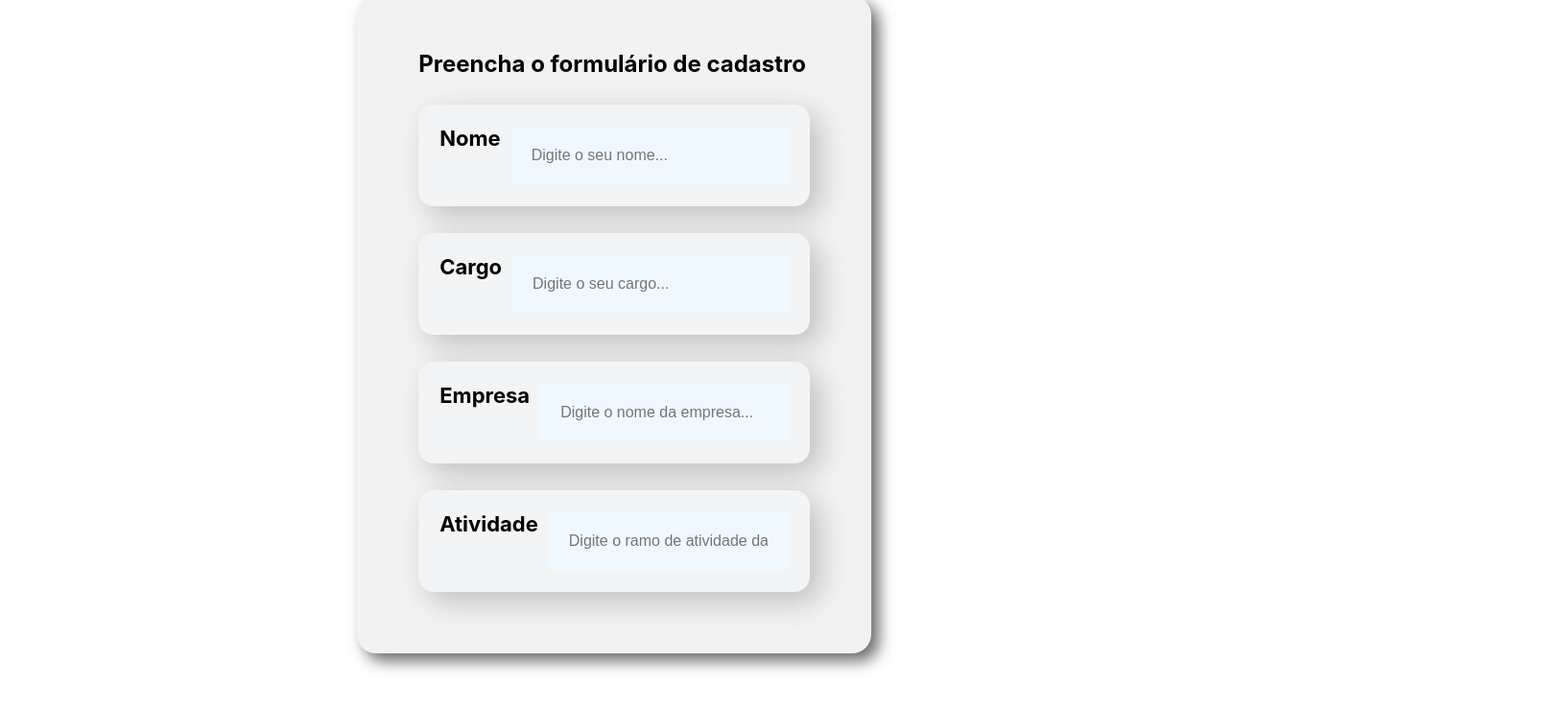
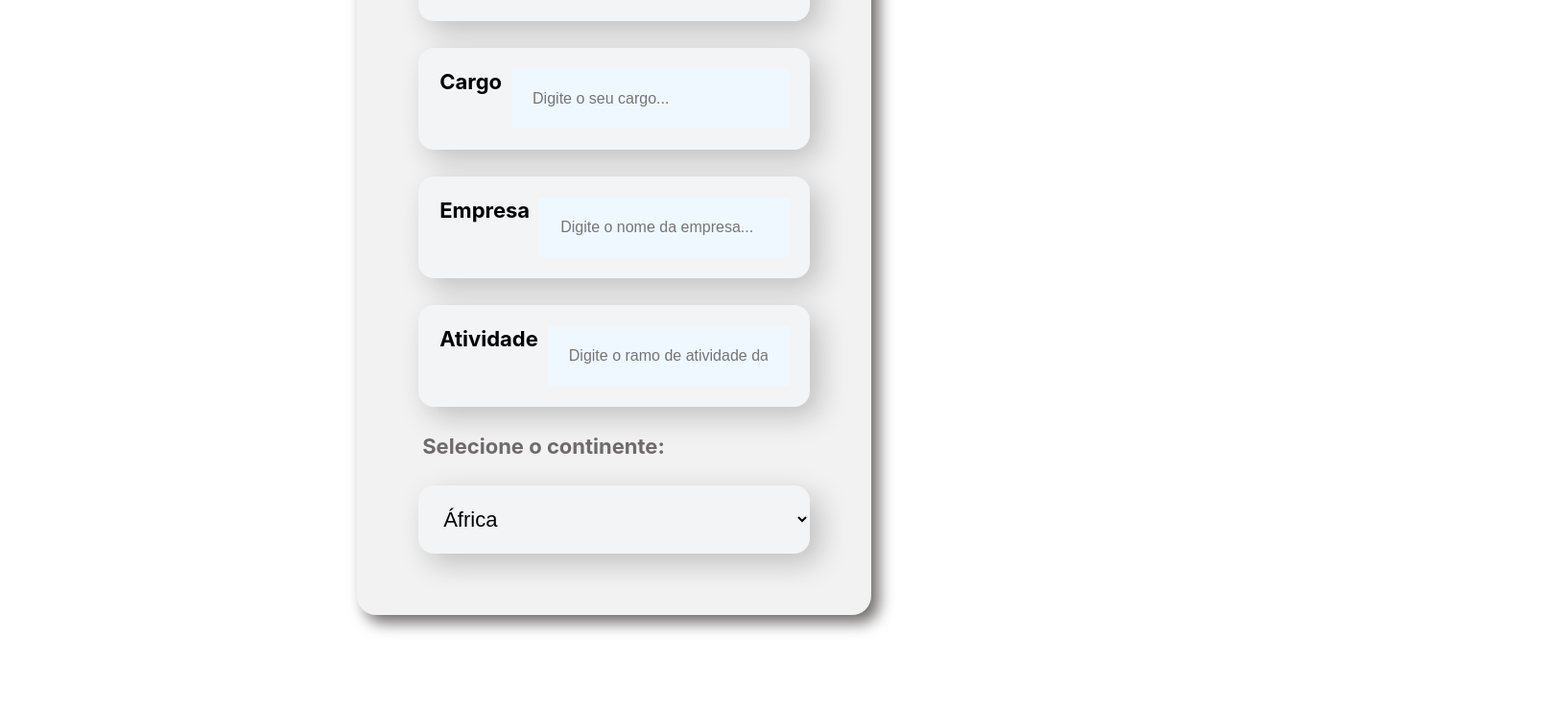
Before and after one commit to alanmulero/React-Alura, a React (Create React App) app: page / in a window 1280 px wide. Shown: the part 627-1366 px from the top of the page at 96% size, 1630 px wide, since content can reach past the window. Built offline with nearby package versions, Linux system fonts and the light colour scheme.

Commit message:
Lista suspensa OK.

```diff
--- a/src/componentes/Banner/Banner.css
+++ b/src/componentes/Banner/Banner.css
@@ -3,3 +3,6 @@
     text-align: center;
     padding: 10px 0px 10px 0px;
 }
+img{
+    max-width: 80%;
+}
--- a/src/componentes/Formulario/index.js
+++ b/src/componentes/Formulario/index.js
@@ -1,7 +1,9 @@
 import './Formulario.css'
 import CampoTexto from "../CampoTexto";
+import ListaSuspensa from "../ListaSuspensa";
 
 const Formulario = () => {
+    const paises = ['África','América do Norte','América do Sul','Ásia','Oceania']
     return (
         <section className="formulario">
 
@@ -11,7 +13,7 @@ const Formulario = () => {
                 <CampoTexto label={"Cargo"} placeholder={"Digite o seu cargo"}/>
                 <CampoTexto label={"Empresa"} placeholder={"Digite o nome da empresa"}/>
                 <CampoTexto label={"Atividade"} placeholder={"Digite o ramo de atividade da empresa"}/>
-
+                <ListaSuspensa label={'Selecione o continente:'} itens={paises}/>
 
             </form>
 
--- /dev/null
+++ b/src/componentes/ListaSuspensa/ListaSuspensa.css
@@ -0,0 +1,26 @@
+select{
+
+    margin: 28px 0;
+    box-sizing: border-box;
+    display: flex;
+    width: 100%;
+    border: none;
+    border-radius: 16px;
+    background-color: #f3f4f5;
+    font-size: 22px;
+    padding: 22px;
+    box-shadow: 10px 10px 30px rgba(0, 0, 0, 0.21);
+    }
+
+
+
+
+.lista{
+
+    font-weight: bold;
+    margin-bottom: 8px;
+    margin-left: 4px;
+    font-size: 22px;
+    color: #6e6a6a;
+
+}
--- /dev/null
+++ b/src/componentes/ListaSuspensa/index.js
@@ -0,0 +1,14 @@
+import './ListaSuspensa.css'
+const ListaSuspensa = (props) => {
+
+   return (
+    <div className={'ListaSuspensa'}>
+        <label className={'lista'}>{props.label}</label>
+        <select>
+            {props.itens.map(item => <option key={item}>{item}</option>)}
+        </select>
+    </div>
+   )
+}
+
+export default ListaSuspensa;
```
